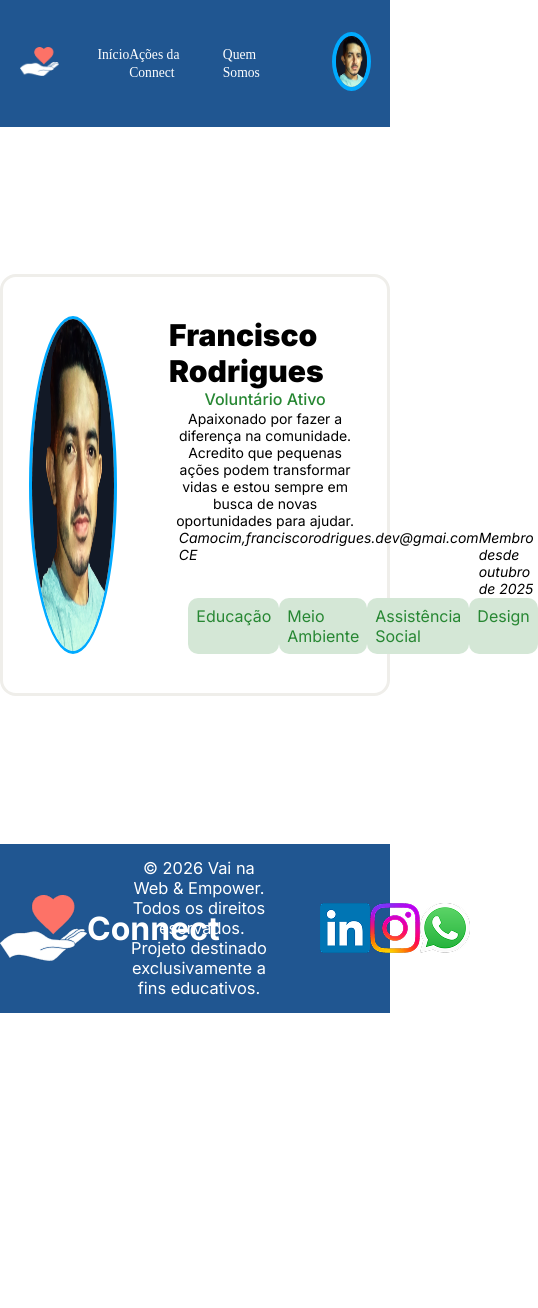
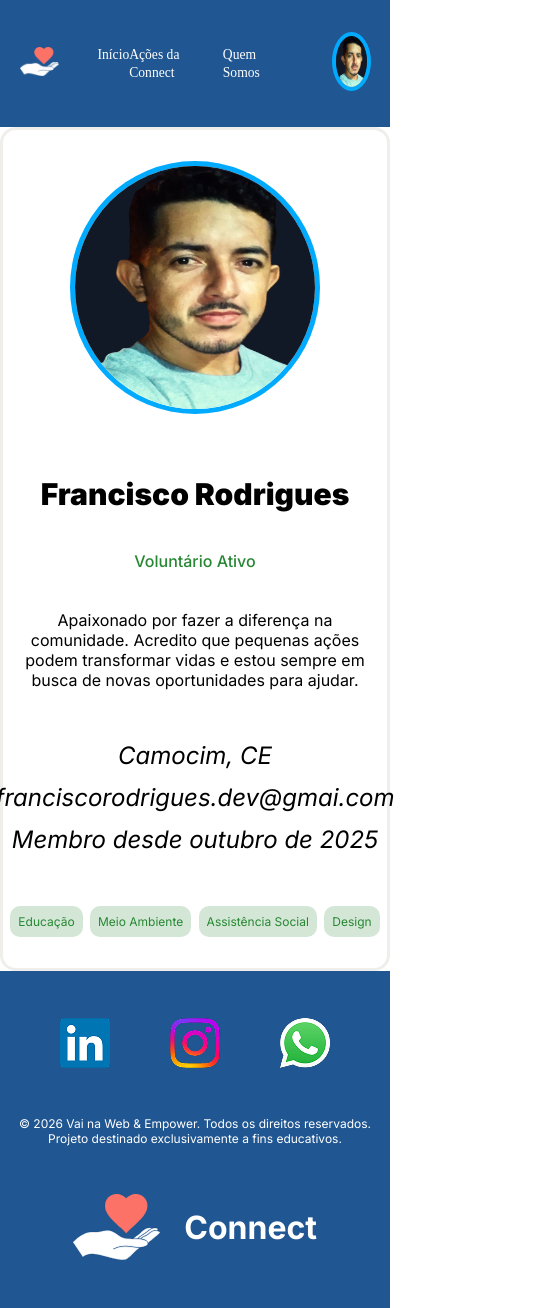
Before and after one commit to FranciscoRodrigues1/desafio-connect, a React (Vite) app: page /perfil in a window 390 px wide. Shown: the whole page, 538 px wide, since content can reach past the window. Before the commit the page ends 1013 px from the top, so only its background shows below. Built offline with nearby package versions, Linux system fonts and the light colour scheme; a web font is replaced by a local one.

Commit message:
criando o responsivo do Footer e da Pagina Perfil

```diff
--- a/src/components/Footer/Footer.module.scss
+++ b/src/components/Footer/Footer.module.scss
@@ -1,5 +1,4 @@
 @import url('https://fonts.googleapis.com/css2?family=Inter:ital,opsz,wght@0,14..32,100..900;1,14..32,100..900&family=Source+Sans+3:ital,wght@0,200..900;1,200..900&display=swap');
-
 
 .sectioFooter {
     // margin-top: 5%;
@@ -38,3 +37,38 @@
     display: flex;
     justify-content: space-evenly;
 }
+
+
+// --------------------responsivaidade-------------//
+
+
+@media (min-width: 240px) and (max-width: 500px) {
+
+    .sectioFooter {
+        background-color: #205691;
+        height: 40vh;
+        display: flex;
+        flex-direction: column-reverse;
+        justify-content: space-evenly;
+        font-family: "Inter", sans-serif;
+
+        p {
+            color: #FFFFFF;
+            width: 100%;
+            font-size: 0.75rem;
+        }
+    }
+
+    .divFooter {
+        width: 75%;
+
+        h2 {
+            font-size: 2rem;
+            color: #FFFFFF;
+        }
+    }
+
+    .redesSociais {
+        width: 100%;
+    }
+}
--- a/src/components/Perfil/Perfil.jsx
+++ b/src/components/Perfil/Perfil.jsx
@@ -14,7 +14,7 @@ function Perfil() {
             pequenas ações podem transformar vidas e estou sempre em busca de
             novas oportunidades para ajudar.
           </p>
-          <address>
+          <address className={styles.endrecos}>
             <p> Camocim, CE</p>
             <p>franciscorodrigues.dev@gmai.com</p>
             <p> Membro desde outubro de 2025</p>
--- a/src/components/Perfil/Perfil.module.scss
+++ b/src/components/Perfil/Perfil.module.scss
@@ -23,6 +23,7 @@
     }
   }
 }
+
 //Div
 .cardInfo {
   // border: solid rgb(4, 45, 134);
@@ -34,25 +35,27 @@
   width: 50%;
   height: 40vh;
 
-  h2{
+  h2 {
     font-size: 1.875rem;
     font-weight: 900;
   }
 
-  h3{
+  h3 {
     font-size: 1rem;
     font-weight: 500;
     color: #278733;
   }
 
-  p{
+  p {
     font-size: 0.875rem;
   }
+
   .paragrafoSobreMim {
     // border: solid red;
     text-align: center;
   }
 }
+
 address {
   // padding: 10px;
   display: flex;
@@ -60,12 +63,14 @@ address {
   // border: solid blue;
   width: 90%;
 }
+
 .listaInteresses {
   // border: solid rgb(11, 74, 162);
   // padding: 20px;
   display: flex;
   width: 80%;
   justify-content: space-evenly;
+
   li {
     background-color: #d4e7d6;
     padding: 0.5rem;
@@ -73,3 +78,79 @@ address {
     border-radius: 10px;
   }
 }
+
+
+// ------------responsivo-----------//
+
+
+@media (min-width: 240px) and (max-width: 540px) {
+
+  .containerTelaPerfil {
+    height: 100vh;
+    width: 100vw;
+
+    article {
+      height: 100%;
+      width: 100%;
+      display: flex;
+      flex-direction: column;
+      // border: solid #020202;
+
+      img {
+        border-radius: 100%;
+        height: 30vh;
+        width: 65%;
+        border: solid 5px #00aaff;
+      }
+    }
+  }
+
+  //Div
+  .cardInfo {
+    // border: solid rgb(4, 45, 134);
+    height: 55%;
+    width: 100%;
+    display: flex;
+    justify-content: space-between;
+
+    h2 {
+      font-size: 1.875rem;
+    }
+
+    h3 {
+      font-size: 1rem;
+      color: #278733;
+    }
+
+    .paragrafoSobreMim {
+      width: 90%;
+      // border: solid rgb(153, 0, 255);
+      text-align: center;
+      font-size: 1rem;
+    }
+  }
+
+  .endrecos {
+    height: 30%;
+    width: 100%;
+    display: flex;
+    flex-direction: column;
+    align-items: center;
+
+    P {
+      font-size: 1.5rem;
+    }
+  }
+
+  .listaInteresses {
+    // border: solid rgb(15, 16, 17);
+    width: 100%;
+
+    li {
+      font-size: 0.75rem;
+      background-color: #d4e7d6;
+      color: #278733;
+      border-radius: 10px;
+    }
+  }
+}
```
